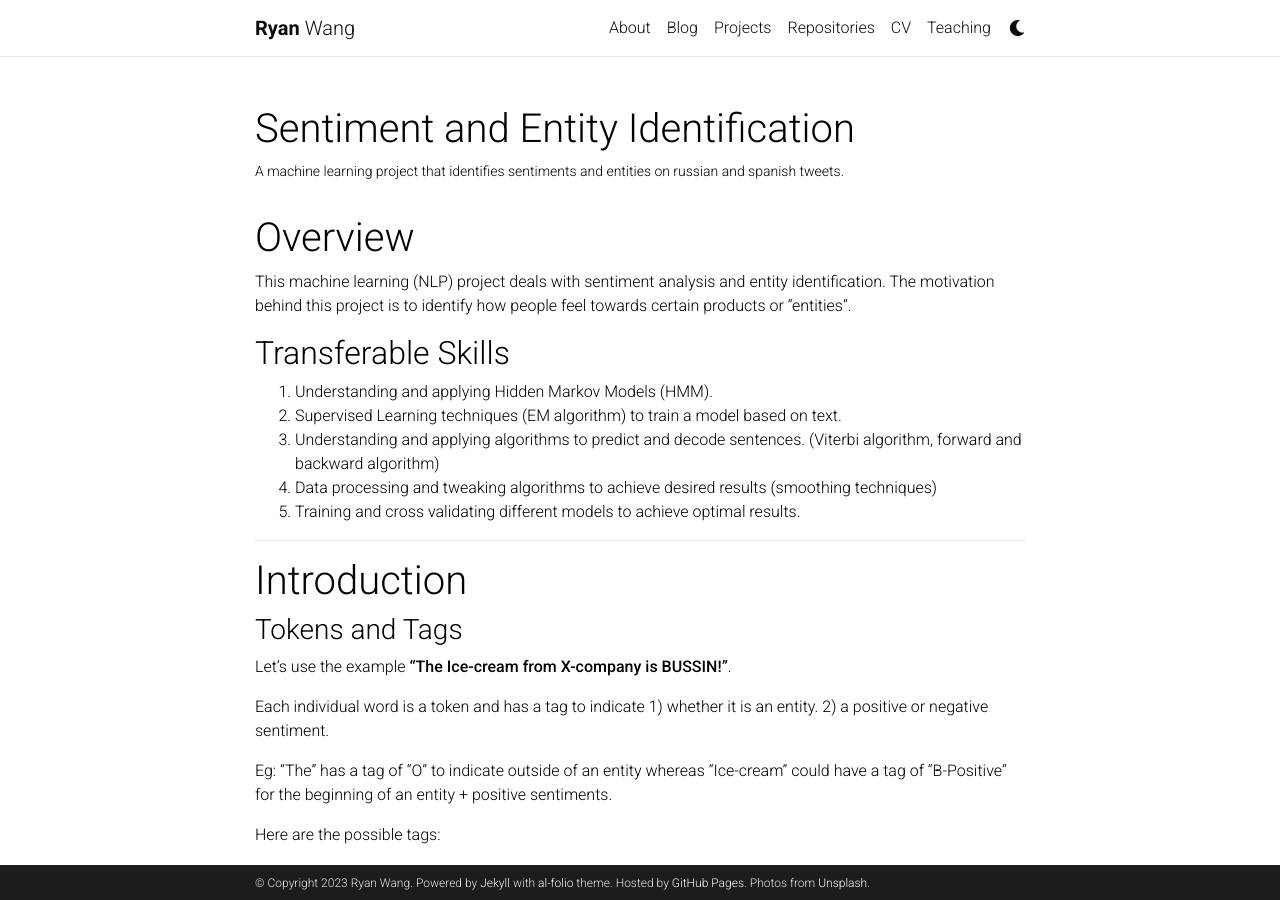
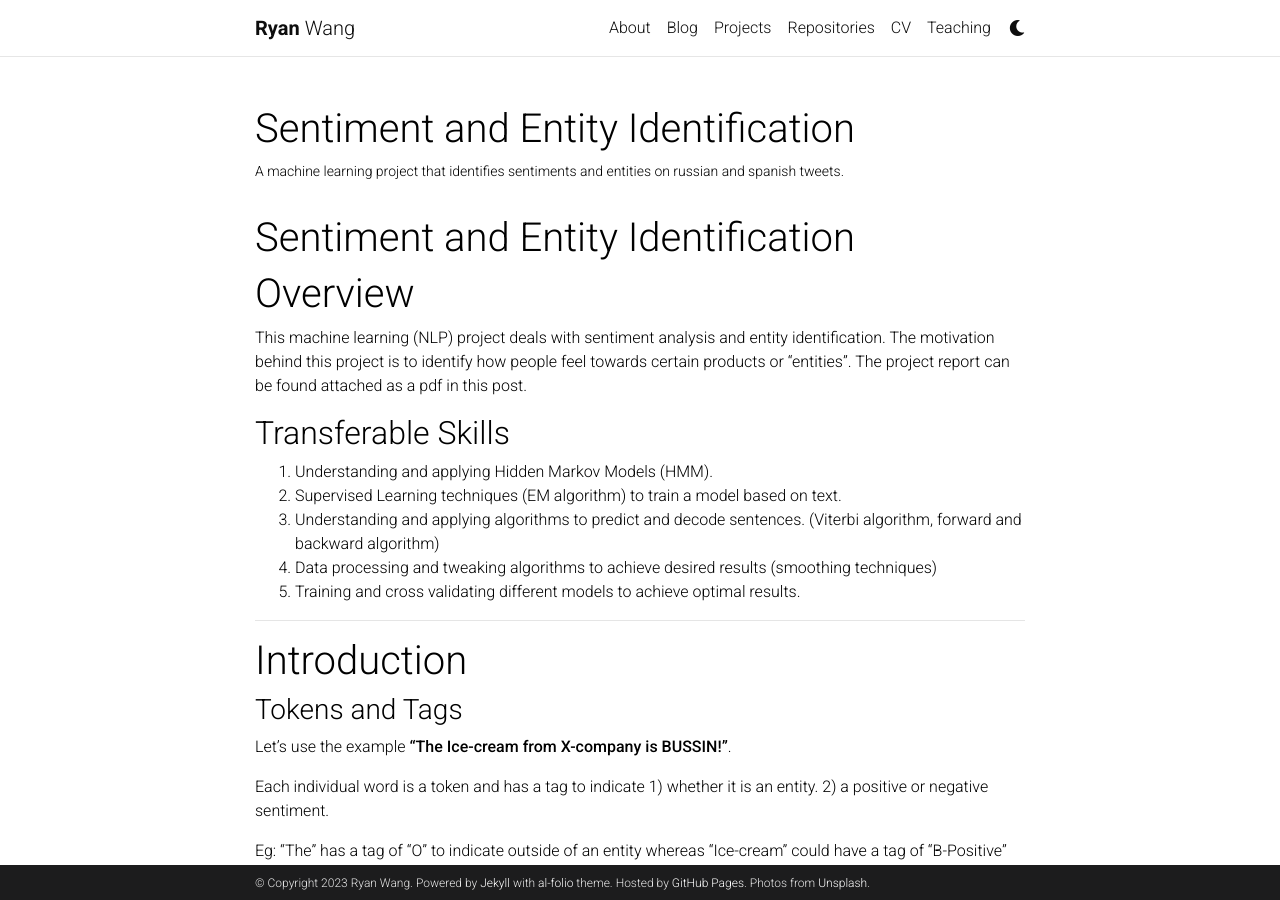
Before and after one commit to SausageMuffins/SausageMuffins.github.io, a Jekyll site: the page built from _projects/Sentiment_and_Entity_Identification.md, in a window 1280 px wide and 900 px high. Built offline with Jekyll 4.4.1, drawn with Linux system fonts in a browser that asks for light colours; full-size pictures stand in for the smaller copies a plugin makes; comment, search, counter and statistics services are not loaded; a style sheet for code colours, icons or effects is not loaded.

Commit message:
Attached final report

```diff
--- a/_projects/Sentiment_and_Entity_Identification.md
+++ b/_projects/Sentiment_and_Entity_Identification.md
@@ -5,11 +5,14 @@
 img: assets/img/tweet_img.jpg
 importance: 1
 category: work
+report_pdf: assets\pdf\NLP_report.pdf
 ---
+
+<h1 class="post-title">{{ page.title }} {% if page.cv_pdf %}<a href="{{ page.cv_pdf | prepend: 'assets/pdf/' | relative_url}}" target="_blank" rel="noopener noreferrer" class="float-right"><i class="fas fa-file-pdf"></i></a>{% endif %}</h1>
 
 # Overview
 
-This machine learning (NLP) project deals with sentiment analysis and entity identification. The motivation behind this project is to identify how people feel towards certain products or "entities".
+This machine learning (NLP) project deals with sentiment analysis and entity identification. The motivation behind this project is to identify how people feel towards certain products or "entities". The project report can be found attached as a pdf in this post.
 
 
 ## Transferable Skills
```
Also changed, not shown: 1 other file.
